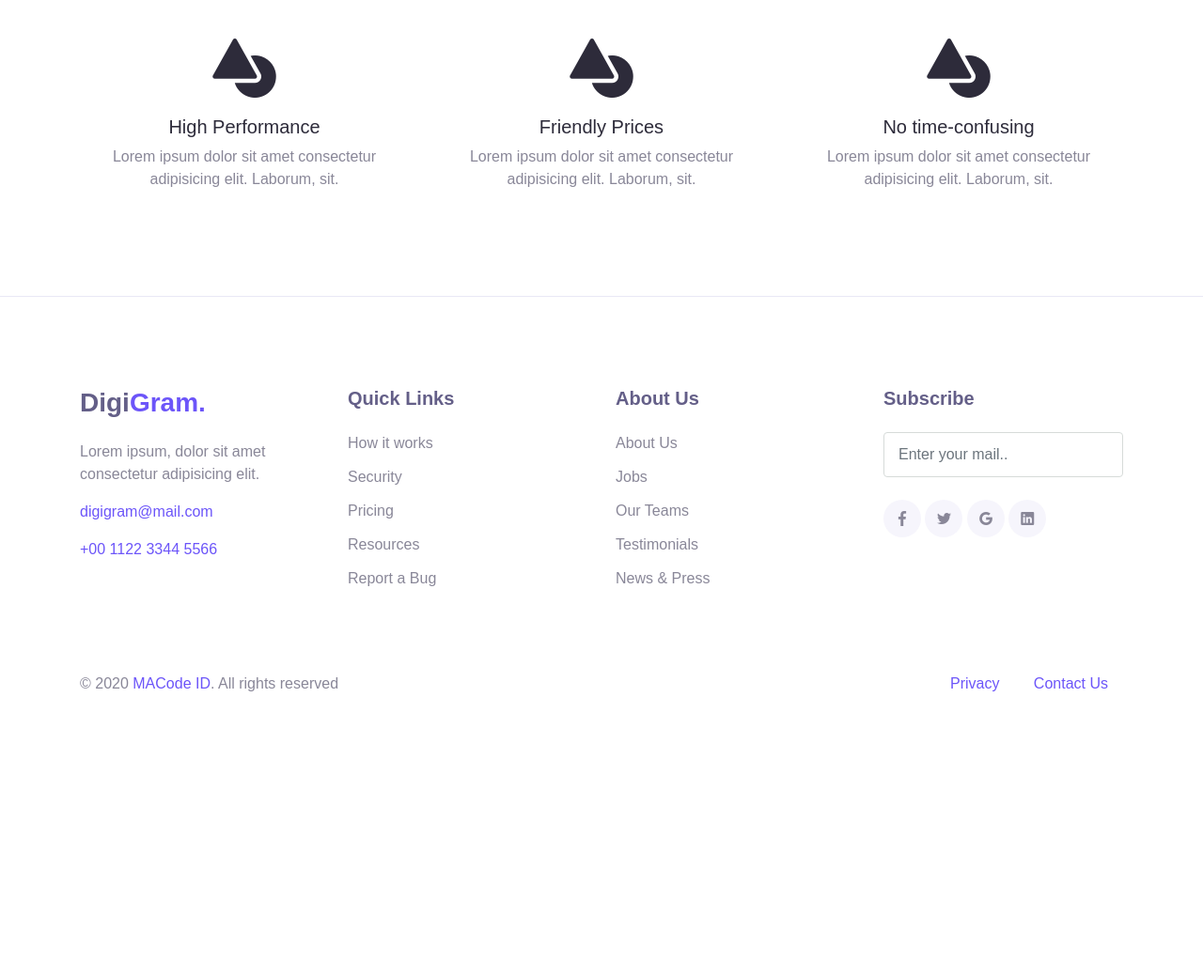
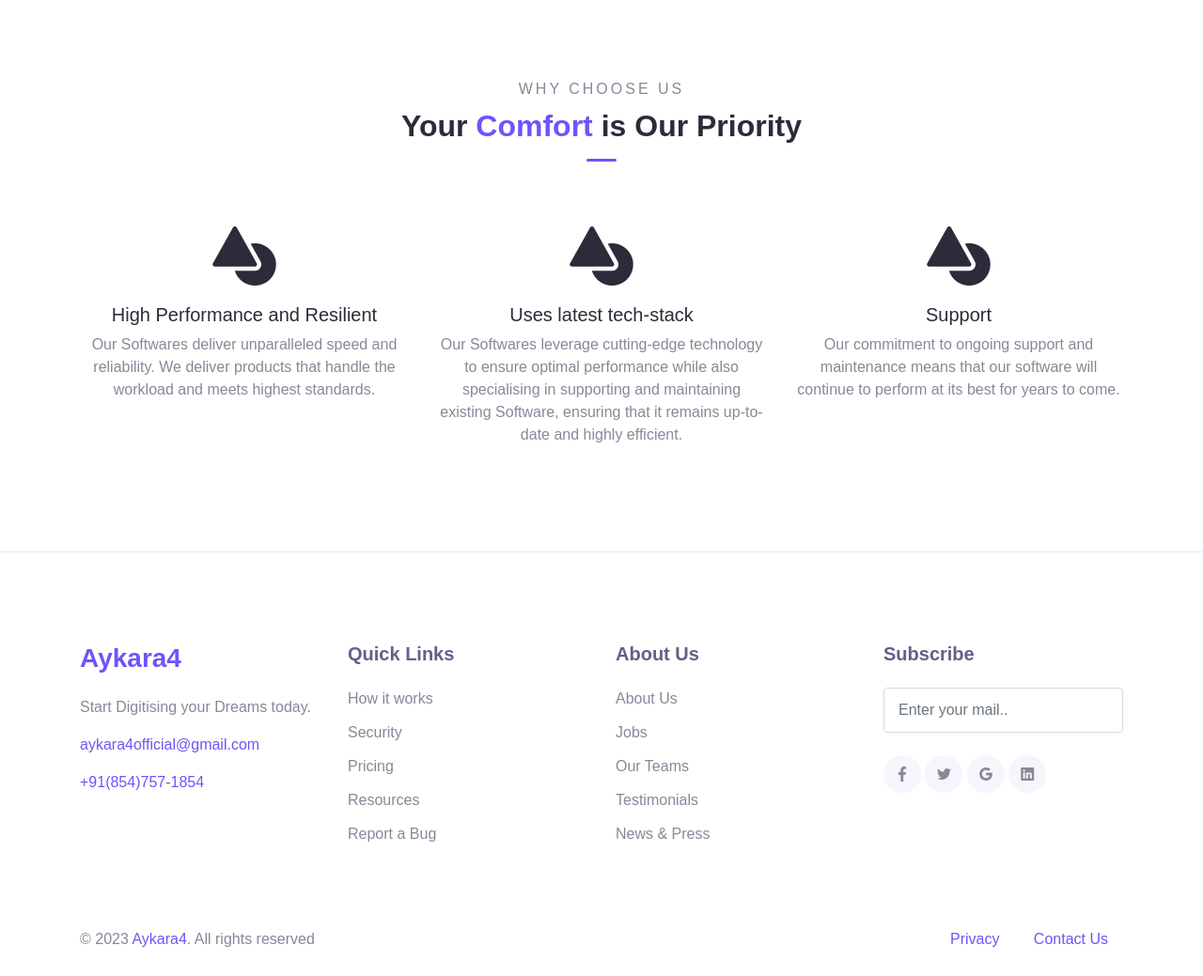
Before and after one commit to aykarageorge/Aykara4, a plain HTML site: page services.html in a window 1280 px wide. Shown: the part 1160-2199 px from the top of the page at 94% size. Before the commit the page ends 1940 px from the top, so only its background shows below. Drawn offline with Linux system fonts and the light colour scheme; files whose address does not match are found by name.

Commit message:
update to aykara4

```diff
--- a/services.html
+++ b/services.html
@@ -6,9 +6,9 @@
 
     <meta http-equiv="X-UA-Compatible" content="IE=edge">
 
-  <meta name="copyright" content="MACode ID, https://macodeid.com">
+    <title>Aykara4 - Digitise your Dreams</title>
 
-  <title>DigiGram - Free Agency Template</title>
+    <link rel="icon" type="image/x-icon" href="./assets/img/logo-transparent.png">
 
     <link rel="stylesheet" href="./assets/vendor/animate/animate.css">
 
@@ -29,7 +29,7 @@
   <header>
     <nav class="navbar navbar-expand-lg navbar-light shadow-sm">
       <div class="container">
-        <a href="index.html" class="navbar-brand">Digi<span class="text-primary">Gram.</span></a>
+        <a href="index.html" class="navbar-brand"><img src="./assets/img/logo-transparent - Copy.png"><span class="text-primary"> Aykara4 </span></a>
 
         <button class="navbar-toggler" data-toggle="collapse" data-target="#navbarContent" aria-controls="navbarContent" aria-expanded="false" aria-label="Toggle navigation">
           <span class="navbar-toggler-icon"></span>
@@ -85,7 +85,7 @@
           <div class="col-lg-6 py-3">
             <h2 class="title-section">We're <span class="marked">ready to</span> Serve you with best</h2>
             <div class="divider"></div>
-            <p class="mb-5">We provide marketing services to startups & small business to looking for partner for their digital media, design & dev lead generation & communication.</p>
+            <p class="mb-5">We take pride in providing high-quality, innovative software solutions that are tailored to meet your unique business needs. From software development to cloud services, automation, mobile app development, and software consultation, we have got you covered. Our team of experts is dedicated to delivering exceptional customer service, ensuring that our clients receive the best value for their investment. We understand the importance of staying ahead of the curve in today's fast-paced technological landscape, which is why we strive to use the latest tools and technologies to help you stay ahead of the competition. Whether you are a startup or an established enterprise, we are here to help you take your business to the next level. Get in touch with us today to see how we can help you achieve your business goals.</p>
             <a href="#" class="btn btn-primary">More Details</a>
             <a href="#" class="btn btn-outline ml-2">See pricing</a>
           </div>
@@ -109,18 +109,18 @@
         <div class="row mt-5 text-center">
           <div class="col-lg-4 py-3">
             <div class="display-3"><span class="mai-shapes"></span></div>
-            <h5>High Performance</h5>
-            <p>Lorem ipsum dolor sit amet consectetur adipisicing elit. Laborum, sit.</p>
+            <h5>High Performance and Resilient</h5>
+            <p>Our Softwares deliver unparalleled speed and reliability. We deliver products that handle the workload and meets highest standards.</p>
           </div>
           <div class="col-lg-4 py-3">
             <div class="display-3"><span class="mai-shapes"></span></div>
-            <h5>Friendly Prices</h5>
-            <p>Lorem ipsum dolor sit amet consectetur adipisicing elit. Laborum, sit.</p>
+            <h5>Uses latest tech-stack</h5>
+            <p>Our Softwares leverage cutting-edge technology to ensure optimal performance while also specialising in supporting and maintaining existing Software, ensuring that it remains up-to-date and highly efficient.</p>
           </div>
           <div class="col-lg-4 py-3">
             <div class="display-3"><span class="mai-shapes"></span></div>
-            <h5>No time-confusing</h5>
-            <p>Lorem ipsum dolor sit amet consectetur adipisicing elit. Laborum, sit.</p>
+            <h5>Support</h5>
+            <p>Our commitment to ongoing support and maintenance means that our software will continue to perform at its best for years to come.</p>
           </div>
         </div>
       </div> <!-- .container -->
@@ -131,11 +131,11 @@
     <div class="container">
       <div class="row justify-content-center mb-5">
         <div class="col-lg-3 py-3">
-          <h3>Digi<span class="text-primary">Gram.</span></h3>
-          <p>Lorem ipsum, dolor sit amet consectetur adipisicing elit.</p>
+          <h3><span class="text-primary">Aykara4</span></h3>
+          <p>Start Digitising your Dreams today.</p>
 
-          <p><a href="#" >digigram@mail.com</a></p>
-          <p><a href="#">+00 1122 3344 5566</a></p>
+          <p><a href="#" >aykara4official@gmail.com</a></p>
+          <p><a href="#">+91(854)757-1854</a></p>
         </div>
         <div class="col-lg-3 py-3">
           <h5>Quick Links</h5>
@@ -174,7 +174,7 @@
 
       <div class="row">
         <div class="col-sm-6 py-2">
-          <p id="copyright">&copy; 2020 <a href="https://macodeid.com/">MACode ID</a>. All rights reserved</p>
+          <p id="copyright">&copy; 2023 <a href="https://aykara4.com/">Aykara4</a>. All rights reserved</p>
         </div>
         <div class="col-sm-6 py-2 text-right">
           <div class="d-inline-block px-3">
```
Also changed, not shown: about.html (+16 -15 lines), blog-single.html (+9 -8 lines), blog.html (+15 -10 lines), contact.html (+9 -10 lines), index.html (+3 -1 lines), assets/img/aykara4-logo-name.jpg (added), assets/img/logo-transparent - Copy.png (added), assets/img/logo-transparent.png (added). Lines whose indentation alone changed are shown as unchanged.
